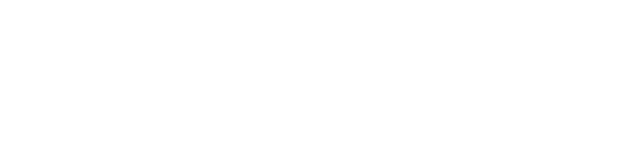
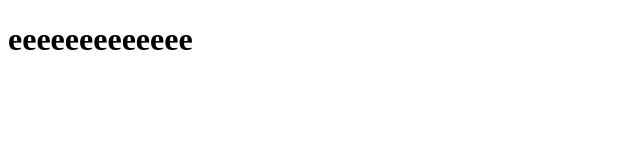
Before and after one commit to petarvlajicS3219/gitTest, a plain HTML site: page index.html in a window 1280 px wide. Shown: the whole page, without its empty margins (0-640 px from the left). Drawn offline with Linux system fonts and the light colour scheme.

Commit message:
Drugi komit

```diff
--- /dev/null
+++ b/app.js
@@ -0,0 +1 @@
+alert("hi");
--- a/index.html
+++ b/index.html
@@ -6,5 +6,7 @@
     <meta name="viewport" content="width=device-width, initial-scale=1.0" />
     <title>Document</title>
   </head>
-  <body></body>
+  <body>
+    <h1>eeeeeeeeeeeee</h1>
+  </body>
 </html>
```
